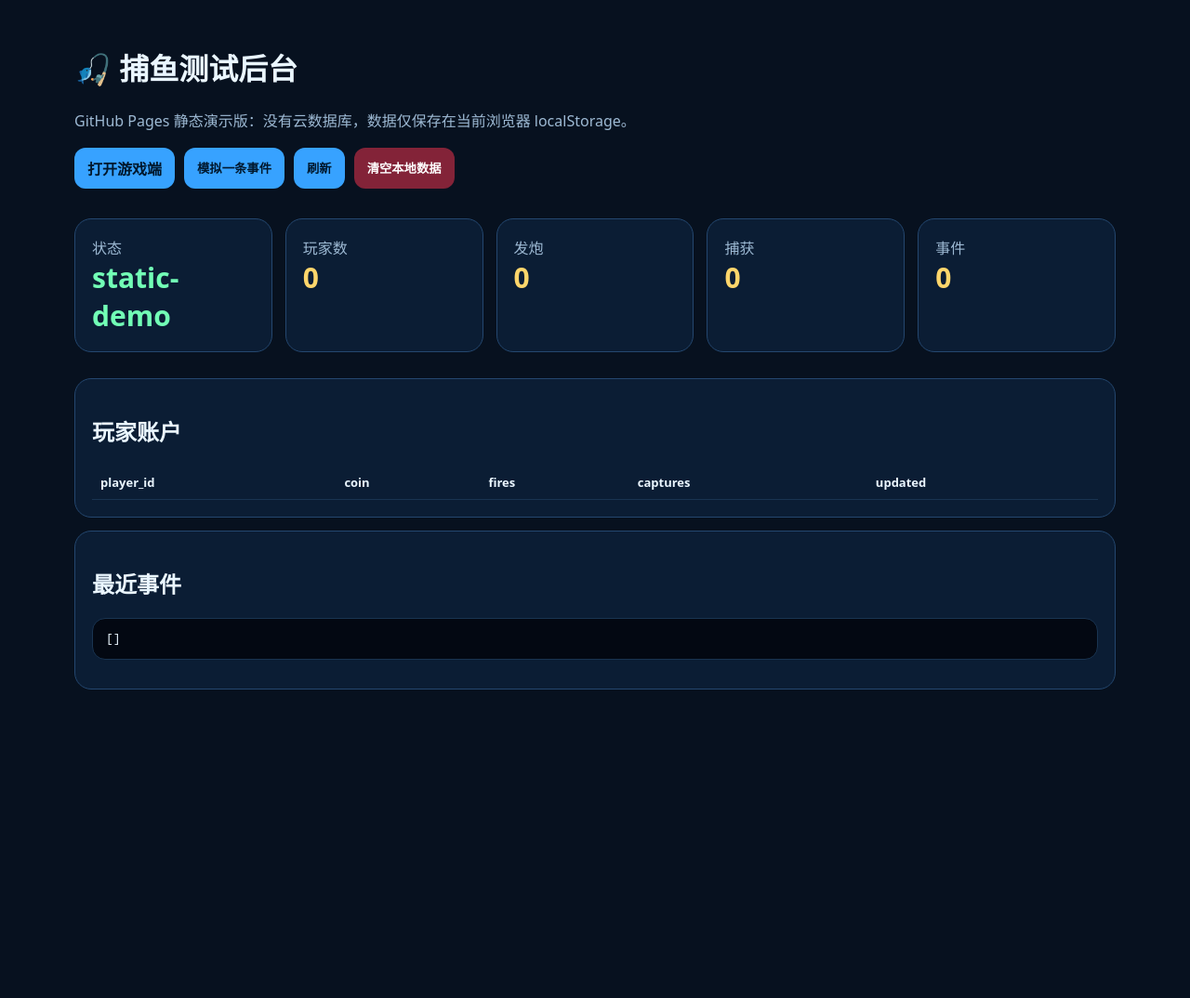
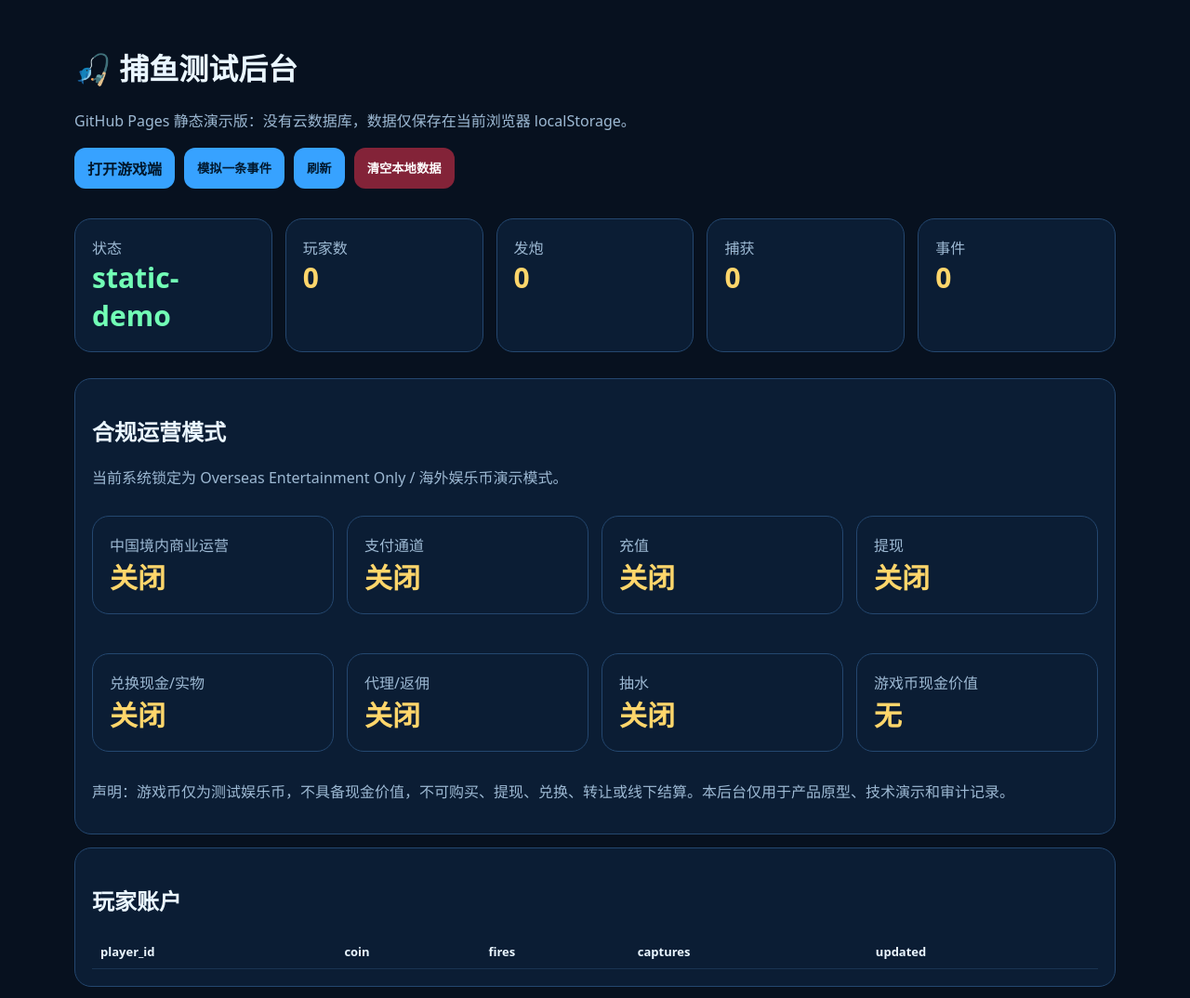
Before and after one commit to smurf198091-prog/fishgame-commercial-test, a website: page admin/index.html in a window 1280 px wide. Shown: the top 1074 px of the page at 93% size. Before the commit the page ends 800 px from the top, so only its background shows below. Drawn offline with Linux system fonts and the light colour scheme.

Commit message:
docs: add compliance mode to admin

```diff
--- a/admin/index.html
+++ b/admin/index.html
@@ -14,6 +14,21 @@
     <p class="muted">GitHub Pages 静态演示版：没有云数据库，数据仅保存在当前浏览器 localStorage。</p>
     <div class="bar"><a class="btn" href="../game/" target="_blank">打开游戏端</a><button onclick="addDemo()">模拟一条事件</button><button onclick="load()">刷新</button><button class="danger" onclick="resetAll()">清空本地数据</button></div>
     <div class="grid"><div class="card"><div class="muted">状态</div><div class="num ok" id="status">static-demo</div></div><div class="card"><div class="muted">玩家数</div><div class="num" id="players">0</div></div><div class="card"><div class="muted">发炮</div><div class="num" id="fires">0</div></div><div class="card"><div class="muted">捕获</div><div class="num" id="captures">0</div></div><div class="card"><div class="muted">事件</div><div class="num" id="eventsCount">0</div></div></div>
+    <div class="card">
+      <h2>合规运营模式</h2>
+      <p class="muted">当前系统锁定为 Overseas Entertainment Only / 海外娱乐币演示模式。</p>
+      <div class="grid">
+        <div class="card"><div class="muted">中国境内商业运营</div><div class="num">关闭</div></div>
+        <div class="card"><div class="muted">支付通道</div><div class="num">关闭</div></div>
+        <div class="card"><div class="muted">充值</div><div class="num">关闭</div></div>
+        <div class="card"><div class="muted">提现</div><div class="num">关闭</div></div>
+        <div class="card"><div class="muted">兑换现金/实物</div><div class="num">关闭</div></div>
+        <div class="card"><div class="muted">代理/返佣</div><div class="num">关闭</div></div>
+        <div class="card"><div class="muted">抽水</div><div class="num">关闭</div></div>
+        <div class="card"><div class="muted">游戏币现金价值</div><div class="num">无</div></div>
+      </div>
+      <p class="muted">声明：游戏币仅为测试娱乐币，不具备现金价值，不可购买、提现、兑换、转让或线下结算。本后台仅用于产品原型、技术演示和审计记录。</p>
+    </div>
     <div class="card"><h2>玩家账户</h2><div id="playerTable"></div></div>
     <div class="card"><h2>最近事件</h2><pre id="events">[]</pre></div>
   </div>
```
